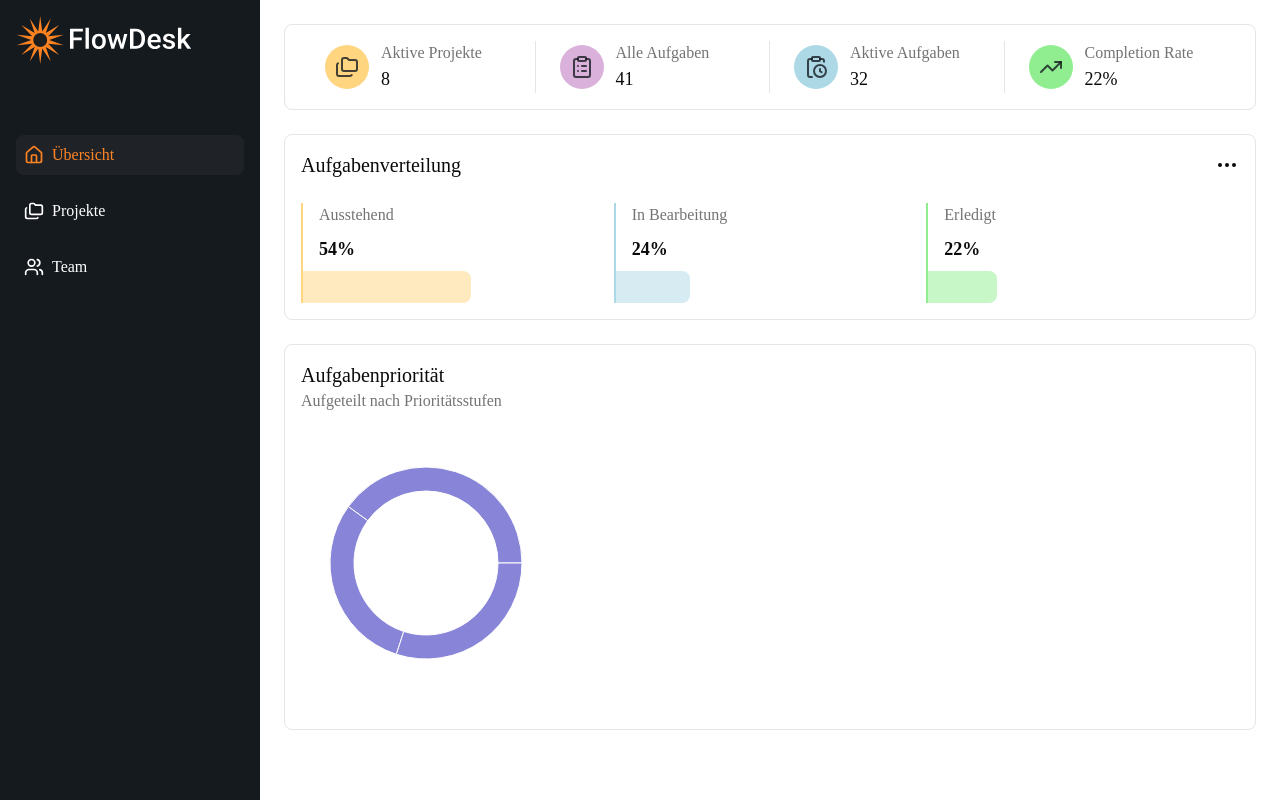
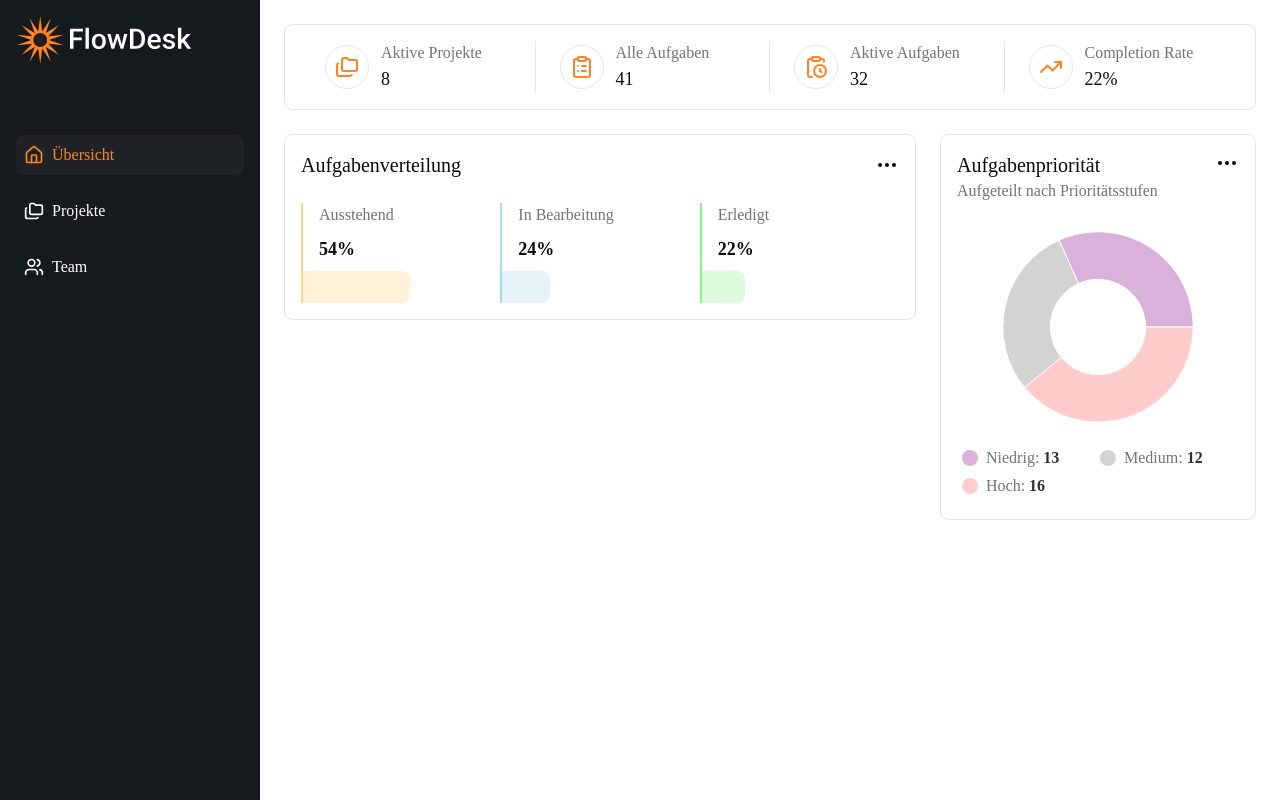
Before and after one commit to Marvin348/flowdesk, a React (Vite) app: page / in a window 1280 px wide. Built offline with nearby package versions, Linux system fonts and the light colour scheme; data requests are answered from the project's data file; a web font is replaced by a local one.

Commit message:
feat: add pie chart to dashboard w tooltip and legend

```diff
--- a/db.json
+++ b/db.json
@@ -367,7 +367,7 @@
         "u1",
         "u10"
       ],
-      "taskPriority": "medium"
+      "taskPriority": "low"
     },
     {
       "id": "t13",
@@ -417,7 +417,7 @@
         "u11",
         "u3"
       ],
-      "taskPriority": "medium"
+      "taskPriority": "high"
     },
     {
       "id": "t17",
@@ -453,7 +453,7 @@
         "u9",
         "u12"
       ],
-      "taskPriority": "low"
+      "taskPriority": "medium"
     },
     {
       "id": "t20",
@@ -465,7 +465,7 @@
         "u9",
         "u7"
       ],
-      "taskPriority": "low"
+      "taskPriority": "high"
     },
     {
       "id": "t21",
@@ -527,7 +527,7 @@
         "u3",
         "u7"
       ],
-      "taskPriority": "medium"
+      "taskPriority": "high"
     },
     {
       "id": "t26",
@@ -539,7 +539,7 @@
         "u13",
         "u7"
       ],
-      "taskPriority": "medium"
+      "taskPriority": "high"
     },
     {
       "id": "t27",
@@ -575,7 +575,7 @@
         "u1",
         "u6"
       ],
-      "taskPriority": "low"
+      "taskPriority": "high"
     },
     {
       "id": "t30",
@@ -757,7 +757,7 @@
       "description": "",
       "tags": [],
       "reminderAt": "none",
-      "taskPriority": "medium"
+      "taskPriority": "low"
     }
   ],
   "attachments": [
--- /dev/null
+++ b/src/components/pages/dashboardPage/charts/CustomLegend.tsx
@@ -0,0 +1,20 @@
+import type { TaskPriorityItem } from "@/utils/dashboard/getTaskPriorityItems";
+
+const CustomLegend = ({ data }: { data: TaskPriorityItem[] }) => {
+  return (
+    <div className="grid grid-cols-2 gap-1">
+      {data.map((entry) => (
+        <div key={entry.id} className="flex items-center gap-2">
+          <span
+            className="size-4 rounded-full"
+            style={{ backgroundColor: entry.color }}
+          ></span>
+          <p className=" text-muted-foreground">
+            {entry.label}:<span className="ml-1 font-semibold text-surface/90">{entry.count}</span>
+          </p>
+        </div>
+      ))}
+    </div>
+  );
+};
+export default CustomLegend;
--- /dev/null
+++ b/src/components/pages/dashboardPage/charts/CustomTooltip.tsx
@@ -0,0 +1,28 @@
+import type { TaskPriorityItem } from "@/utils/dashboard/getTaskPriorityItems";
+
+type CustomTooltipProps = {
+  active?: boolean;
+  payload?: { payload: TaskPriorityItem }[];
+};
+const CustomTooltip = ({ active, payload }: CustomTooltipProps) => {
+  if (!active || !payload || !payload.length) return null;
+
+  const data = payload[0].payload;
+
+  return (
+    <div className="rounded-md border bg-background px-3 py-2 shadow-sm">
+      <div className="flex items-center gap-1">
+        <span
+          className="size-2 rounded-full"
+          style={{ backgroundColor: data.color }}
+        />
+        <p className="text-sm font-medium">{data.label}</p>
+      </div>
+
+      <p className="text-xs text-muted-foreground mt-1">
+        {data.count} Aufgaben
+      </p>
+    </div>
+  );
+};
+export default CustomTooltip;
--- a/src/components/pages/dashboardPage/charts/PriorityChartSection.tsx
+++ b/src/components/pages/dashboardPage/charts/PriorityChartSection.tsx
@@ -1,13 +1,28 @@
 import PriorityPieChart from "@/components/pages/dashboardPage/charts/PriorityPieChart";
+import type { TaskPriorityItem } from "@/utils/dashboard/getTaskPriorityItems";
+import { Ellipsis } from "lucide-react";
 
-const PriorityChartSection = () => {
+type PriorityChartSectionProps = {
+  priorityItems: TaskPriorityItem[];
+};
+
+const PriorityChartSection = ({ priorityItems }: PriorityChartSectionProps) => {
   return (
     <div className="border p-4 rounded-md">
-      <h3 className="font-medium text-xl">Aufgabenpriorität</h3>
-      <p className="text-muted-foreground">Aufgeteilt nach Prioritätsstufen</p>
+      <div className="flex items-start justify-between">
+        <div>
+          <h3 className="font-medium text-xl">Aufgabenpriorität</h3>
+          <p className="text-muted-foreground">
+            Aufgeteilt nach Prioritätsstufen
+          </p>
+        </div>
+        <button>
+          <Ellipsis />
+        </button>
+      </div>
 
-      <div className="w-[250px]">
-        <PriorityPieChart />
+      <div className="">
+        <PriorityPieChart data={priorityItems} />
       </div>
     </div>
   );
--- a/src/components/pages/dashboardPage/charts/PriorityPieChart.tsx
+++ b/src/components/pages/dashboardPage/charts/PriorityPieChart.tsx
@@ -1,26 +1,36 @@
-import { Pie, PieChart, Sector, ResponsiveContainer, Tooltip } from "recharts";
+import type { TaskPriorityItem } from "@/utils/dashboard/getTaskPriorityItems";
+import CustomLegend from "@/components/pages/dashboardPage/charts/CustomLegend";
+import {
+  Pie,
+  PieChart,
+  Sector,
+  ResponsiveContainer,
+  Tooltip,
+  Cell,
+  Legend,
+} from "recharts";
+import CustomTooltip from "./CustomTooltip";
 
-// #region Sample data
-const data = [
-  { name: "Group A", value: 400 },
-  { name: "Group B", value: 300 },
-  { name: "Group C", value: 300 },
-];
+const PriorityPieChart = ({ data }: { data: TaskPriorityItem[] }) => {
 
-const PriorityPieChart = () => {
   return (
     <ResponsiveContainer width="100%" height={300}>
       <PieChart>
         <Pie
           data={data}
+          innerRadius="40%"
+          outerRadius="80%"
+          dataKey="count"
           cx="50%"
           cy="50%"
-          innerRadius="60%"
-          outerRadius="80%"
-          fill="#8884d8"
-          dataKey="value"
-        />
-        <Tooltip />
+        >
+          {data.map((entry) => (
+            <Cell key={entry.id} fill={entry.color || "#8884d8"} />
+          ))}
+        </Pie>
+
+        <Tooltip content={<CustomTooltip />} />
+        <Legend content={<CustomLegend data={data} />} />
       </PieChart>
     </ResponsiveContainer>
   );
--- a/src/components/pages/dashboardPage/stats/DashboardStatCard.tsx
+++ b/src/components/pages/dashboardPage/stats/DashboardStatCard.tsx
@@ -7,24 +7,22 @@ import {
 
 const ICON_LOOKUP = {
   projects: { icon: Folders, color: "#FFD580" },
+  totalTasks: { icon: ClipboardList, color: "#DAB1DA" },
   openTasks: { icon: ClipboardClock, color: "#ADD8E6" },
   completionRate: { icon: TrendingUp, color: "#90EE90" },
-  totalTasks: { icon: ClipboardList, color: "#DAB1DA" },
 };
 
 import type { StatCardItem } from "@/utils/dashboard/mapDashboardStatCards";
 
 const DashboardStatCard = ({ stat }: { stat: StatCardItem }) => {
   const Icon = ICON_LOOKUP[stat.iconKey].icon;
-  const iconColor = ICON_LOOKUP[stat.iconKey].color;
 
   return (
     <div className="flex items-center gap-3 border-r pl-6 last:border-none">
       <div
-        style={{ backgroundColor: iconColor }}
-        className="shrink-0 flex items-center justify-center p-2 size-11 rounded-full"
+        className="shrink-0 flex items-center justify-center p-2 size-11 border rounded-full"
       >
-        <Icon className="text-surface/80" />
+        <Icon className="text-accent"/>
       </div>
 
       <div>
--- a/src/components/pages/dashboardPage/statusDistribution/TaskStatusDistribution.tsx
+++ b/src/components/pages/dashboardPage/statusDistribution/TaskStatusDistribution.tsx
@@ -3,9 +3,9 @@ import { Ellipsis } from "lucide-react";
 import TaskStatusDistributionCard from "./TaskStatusDistributionCard";
 
 const TaskStatusDistribution = ({
-  items,
+  statusItems,
 }: {
-  items: TaskStatusDistributionItem[];
+  statusItems: TaskStatusDistributionItem[];
 }) => {
   return (
     <div className="p-4 border rounded-md">
@@ -17,7 +17,7 @@ const TaskStatusDistribution = ({
       </div>
 
       <div className="flex items-center">
-        {items.map((item) => (
+        {statusItems.map((item) => (
           <TaskStatusDistributionCard key={item.id} item={item} />
         ))}
       </div>
--- a/src/components/pages/dashboardPage/statusDistribution/TaskStatusDistributionCard.tsx
+++ b/src/components/pages/dashboardPage/statusDistribution/TaskStatusDistributionCard.tsx
@@ -23,7 +23,7 @@ const TaskStatusDistributionCard = ({
           style={{
             background: item.color,
             width: `${item.value}%`,
-            opacity: 0.5,
+            opacity: 0.3,
           }}
         ></div>
       </div>
--- a/src/constants/priority-options.ts
+++ b/src/constants/priority-options.ts
@@ -1,5 +1,17 @@
 export const PRIORITY_OPTIONS = {
-  low: { label: "Niedrig", value: "low", color: "#DAB1DA" },
-  medium: { label: "Medium", value: "medium", color: "#D3D3D3" },
-  high: { label: "Hoch", value: "high", color: "#FFCCCB" },
+  low: {
+    label: "Niedrig",
+    value: "low",
+    color: "#DAB1DA",
+  },
+  medium: {
+    label: "Medium",
+    value: "medium",
+    color: "#D3D3D3",
+  },
+  high: {
+    label: "Hoch",
+    value: "high",
+    color: "#FFCCCB",
+  },
 } as const;
--- a/src/constants/status-options.ts
+++ b/src/constants/status-options.ts
@@ -13,5 +13,10 @@ export const STATUS_OPTIONS = {
     color: "#ADD8E6",
     icon: ClockFading,
   },
-  done: { label: "Erledigt", value: "done", color: "#90EE90", icon: CircleDot },
+  done: {
+    label: "Erledigt",
+    value: "done",
+    color: "#90EE90",
+    icon: CircleDot,
+  },
 } as const;
--- a/src/pages/DashboardPage.tsx
+++ b/src/pages/DashboardPage.tsx
@@ -7,6 +7,7 @@ import { getTaskStatusDistribution } from "@/utils/dashboard/getTaskStatusDistri
 import TaskStatusDistribution from "@/components/pages/dashboardPage/statusDistribution/TaskStatusDistribution";
 import { mapTaskStatusDistributionToItems } from "@/utils/dashboard/mapTaskStatusDistributionToItems";
 import PriorityChartSection from "@/components/pages/dashboardPage/charts/PriorityChartSection";
+import { getTaskPriorityItems } from "@/utils/dashboard/getTaskPriorityItems";
 
 const DashboardPage = () => {
   const {
@@ -23,8 +24,9 @@ const DashboardPage = () => {
     taskStatusDistribution,
   );
 
-  console.log("tasks", tasks)
-  console.log("taskStatusItems", taskStatusItems);
+  const taskPriorityItems = getTaskPriorityItems(tasks);
+
+  console.log("taskPriorityItems", taskPriorityItems)
 
   return (
     <div>
@@ -32,13 +34,15 @@ const DashboardPage = () => {
         <DashboardStats stats={statCards} />
       </section>
 
-      <section className="mt-6">
-        <TaskStatusDistribution items={taskStatusItems} />
+    <div className="mt-6 grid grid-cols-1 gap-6 md:grid-cols-[2fr_1fr]">
+      <section>
+        <TaskStatusDistribution statusItems={taskStatusItems} />
       </section>
 
-      <section className="mt-6">
-        <PriorityChartSection />
+      <section>
+        <PriorityChartSection priorityItems={taskPriorityItems}/>
       </section>
+    </div>
     </div>
   );
 };
--- /dev/null
+++ b/src/utils/dashboard/getTaskPriorityItems.ts
@@ -0,0 +1,44 @@
+import type { Task } from "@/type/domain/task";
+import { PRIORITY_OPTIONS } from "@/constants/priority-options";
+import type { Priority } from "@/type/domain/priority";
+
+export type TaskPriorityCounts = {
+  low: number;
+  medium: number;
+  high: number;
+};
+
+export type TaskPriorityItem = {
+  id: Priority;
+  value: Priority;
+  label: string;
+  count: number;
+  color: string;
+};
+
+export const getTaskPriorityItems = (tasks: Task[]) => {
+  const counts = tasks.reduce(
+    (acc, task) => {
+      acc.priorityCounts[task.taskPriority] += 1;
+
+      return acc;
+    },
+    {
+      priorityCounts: {
+        low: 0,
+        medium: 0,
+        high: 0,
+      },
+    },
+  );
+
+  const result = Object.entries(PRIORITY_OPTIONS).map(([key, config]) => {
+    return {
+      ...config,
+      id: config.value,
+      count: counts.priorityCounts[key as keyof TaskPriorityCounts],
+    };
+  });
+
+  return result;
+};
```
